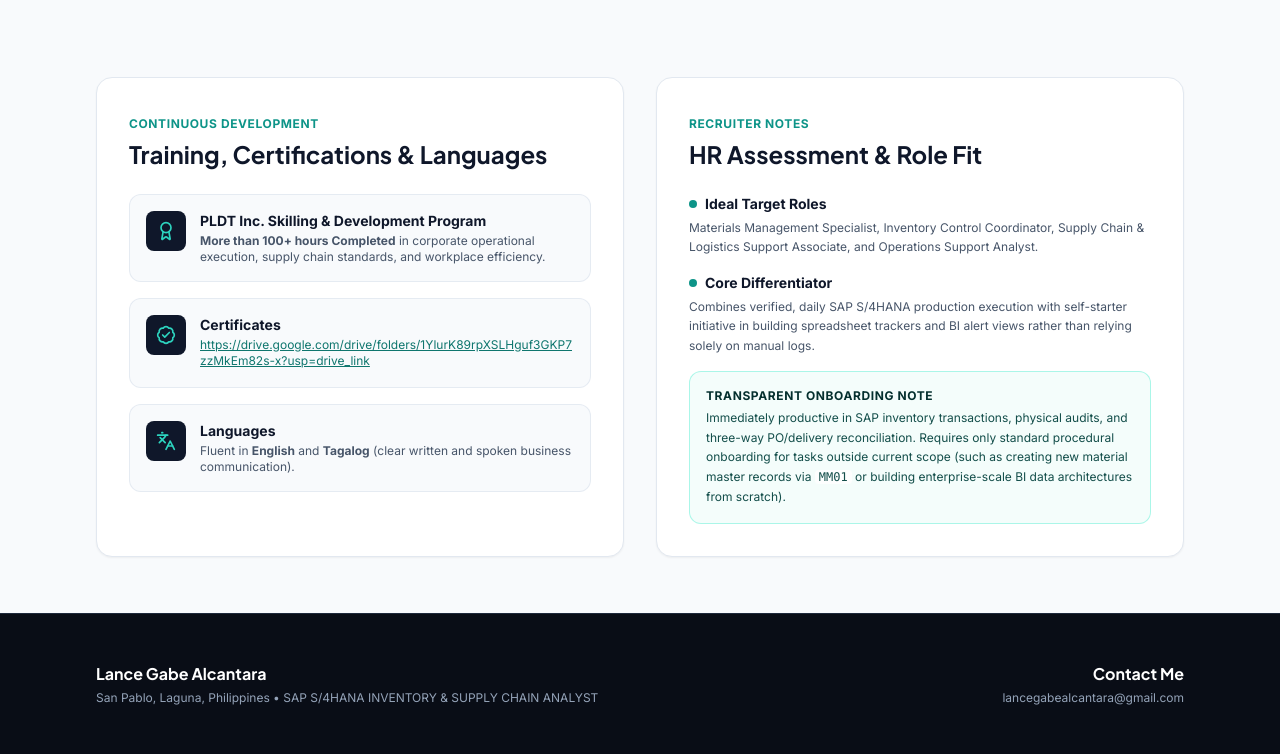
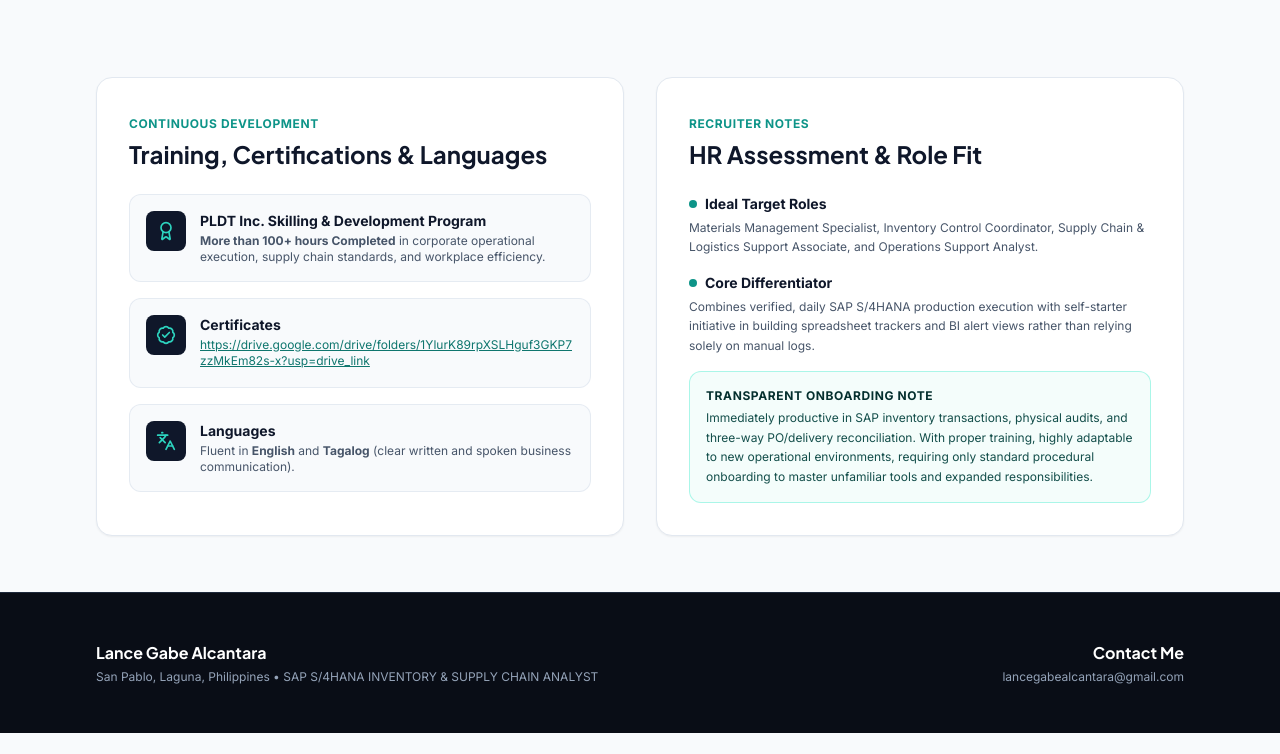
Before and after one commit to lancegabealcantara/lancealcantara.github.io, a plain HTML site: page index.html in a window 1280 px wide. Shown: the part 4067-4821 px from the top of the page. After the commit the page ends 4800 px from the top, so only its background shows below. Drawn offline with nearby package versions, Linux system fonts and the light colour scheme.

Commit message:
Update index.html

```diff
--- a/index.html
+++ b/index.html
@@ -649,7 +649,7 @@
           <div class="p-4 rounded-xl bg-teal-50/70 border border-teal-200/80">
             <h3 class="font-bold text-teal-950 text-xs uppercase tracking-wider">Transparent Onboarding Note</h3>
             <p class="text-teal-900 text-xs mt-1 leading-relaxed">
-              Immediately productive in SAP inventory transactions, physical audits, and three-way PO/delivery reconciliation. Requires only standard procedural onboarding for tasks outside current scope (such as creating new material master records via <code class="bg-white/80 px-1 rounded">MM01</code> or building enterprise-scale BI data architectures from scratch).
+              Immediately productive in SAP inventory transactions, physical audits, and three-way PO/delivery reconciliation. With proper training, highly adaptable to new operational environments, requiring only standard procedural onboarding to master unfamiliar tools and expanded responsibilities.
             </p>
           </div>
         </div>
```
